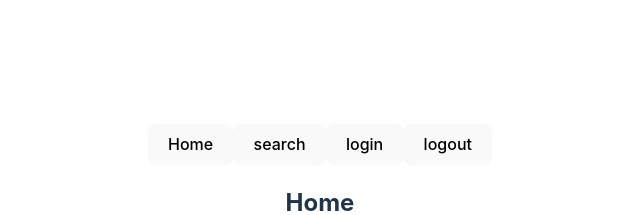
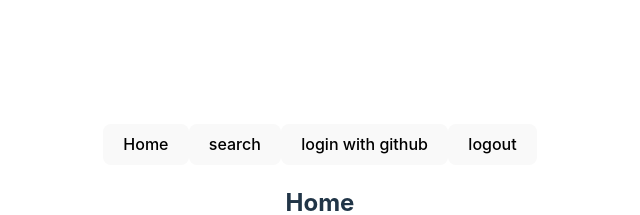
Before and after one commit to Ropold/TheosReise, a React (Vite) app in the folder frontend/: page / in a window 1280 px wide. Shown: the part 198-413 px from the top of the page, without its empty margins (320-960 px from the left). Built offline with nearby package versions, Linux system fonts and the light colour scheme; no server answers; the HTML template or start-up script is replaced by a standard one.

Commit message:
app tsx props startes

```diff
--- a/frontend/src/App.tsx
+++ b/frontend/src/App.tsx
@@ -2,7 +2,7 @@ import './App.css';
 import Navbar from "./components/Navbar.tsx";
 import Home from "./components/Home.tsx";
 import Footer from "./components/Footer.tsx";
-import { Routes, Route } from "react-router-dom";
+import {Routes, Route, useLocation} from "react-router-dom";
 import Lesson from "./components/Lesson.tsx";
 import {useEffect, useState} from "react";
 import axios from "axios";
@@ -11,6 +11,18 @@ import {LessonModel} from "./components/model/LessonModel.ts";
 export default function App() {
 
     const [lessons, setLessons] = useState<LessonModel[]>([]);
+    const [showSearch, setShowSearch] = useState<boolean>(false);
+    const [currentPage, setCurrentPage] = useState<number>(1);
+
+    const location = useLocation();
+
+    const resetCurrentPage = () => {
+        setCurrentPage(1);
+    };
+
+    const toggleSearchBar = () => {
+        setShowSearch((prevState) => !prevState);
+    };
 
     const getAllLessons = () => {
         axios
@@ -28,12 +40,26 @@ export default function App() {
         getAllLessons();
     }, []);
 
+    useEffect(() => {
+        window.scroll(0, 0);
+    }, [location]);
+
     return (
         <>
-            <Navbar />
+            <Navbar
+                getAllLessons={getAllLessons}
+                showSearch={showSearch}
+                resetCurrentPage={resetCurrentPage}
+                toggleSearchBar={toggleSearchBar}
+            />
             <Routes>
                 <Route path="*" element={<h1>Not Found</h1>} />
-                <Route path="/" element={<Home lessons={lessons}/>} />
+                <Route path="/" element={<Home
+                    lessons={lessons}
+                    showSearch={showSearch}
+                    currentPage={currentPage}
+                    paginate={setCurrentPage}
+                />}/>
                 <Route path="/lesson/:id" element={<Lesson />} />
             </Routes>
             <Footer />
--- a/frontend/src/components/Home.tsx
+++ b/frontend/src/components/Home.tsx
@@ -1,11 +1,25 @@
 import { LessonModel } from './model/LessonModel.ts';
 import LessonCard from "./LessonCard.tsx";
+import {useEffect, useState} from "react";
 
 type HomeProps = {
     lessons: LessonModel[];
 }
 
 export default function Home(props: Readonly<HomeProps>) {
+
+    const [searchQuery, setSearchQuery] = useState<string>("");
+    const [filteredLessons, setFilteredLessons] = useState<LessonModel[]>([]);
+    const [filterType, setFilterType] = useState<"title" | "category" | "all">("title");
+    const [selectedCategory, setSelectedCategory] = useState<LessonModel["category"] | "">("");
+    const lessonsPerPage = 9;
+
+    useEffect(() => {
+        if (!props.showSearch) {
+            setSearchQuery("");
+        }
+    }, [props.showSearch]);
+
     return (
         <div>
             <h2>Home</h2>
--- a/frontend/src/components/Navbar.tsx
+++ b/frontend/src/components/Navbar.tsx
@@ -1,12 +1,42 @@
+import axios from "axios";
+import {useNavigate} from "react-router-dom";
+import {LessonModel} from "./model/LessonModel.ts";
 
-export default function Navbar() {
+type NavbarProps = {
+    getAllLessons: LessonModel[],
+    showSearch: boolean;
+    currentPage: number;
+    toggleSearchBar: boolean;
+}
+
+
+export default function Navbar(props: Readonly<NavbarProps>) {
+    const navigate = useNavigate();
+
+    function loginWithGithub() {
+        const host = window.location.host === "localhost:5173" ? "http://localhost:8080" : window.location.origin;
+        window.open(host + "/oauth2/authorization/github", "_self");
+    }
+
+    function logoutFromGithub() {
+        axios
+            .post("/api/users/logout")
+            .then(() => {
+                //props.getUser();
+                navigate("/");
+            })
+            .catch((error) => {
+                console.error("Logout failed:", error);
+            });
+    }
+
     return (
         <div className="navbar">
             <div className="clickable-header">
-                <button>Home</button>
+                <button onClick={()=>{navigate("/")}}>Home</button>
                 <button>search</button>
-                <button>login</button>
-                <button>logout</button>
+                <button onClick={loginWithGithub}>login with github</button>
+                <button onClick={logoutFromGithub}>logout</button>
             </div>
 
         </div>
```
Also changed, not shown: frontend/src/components/SearchBar.tsx (added, +9 -0 lines).
